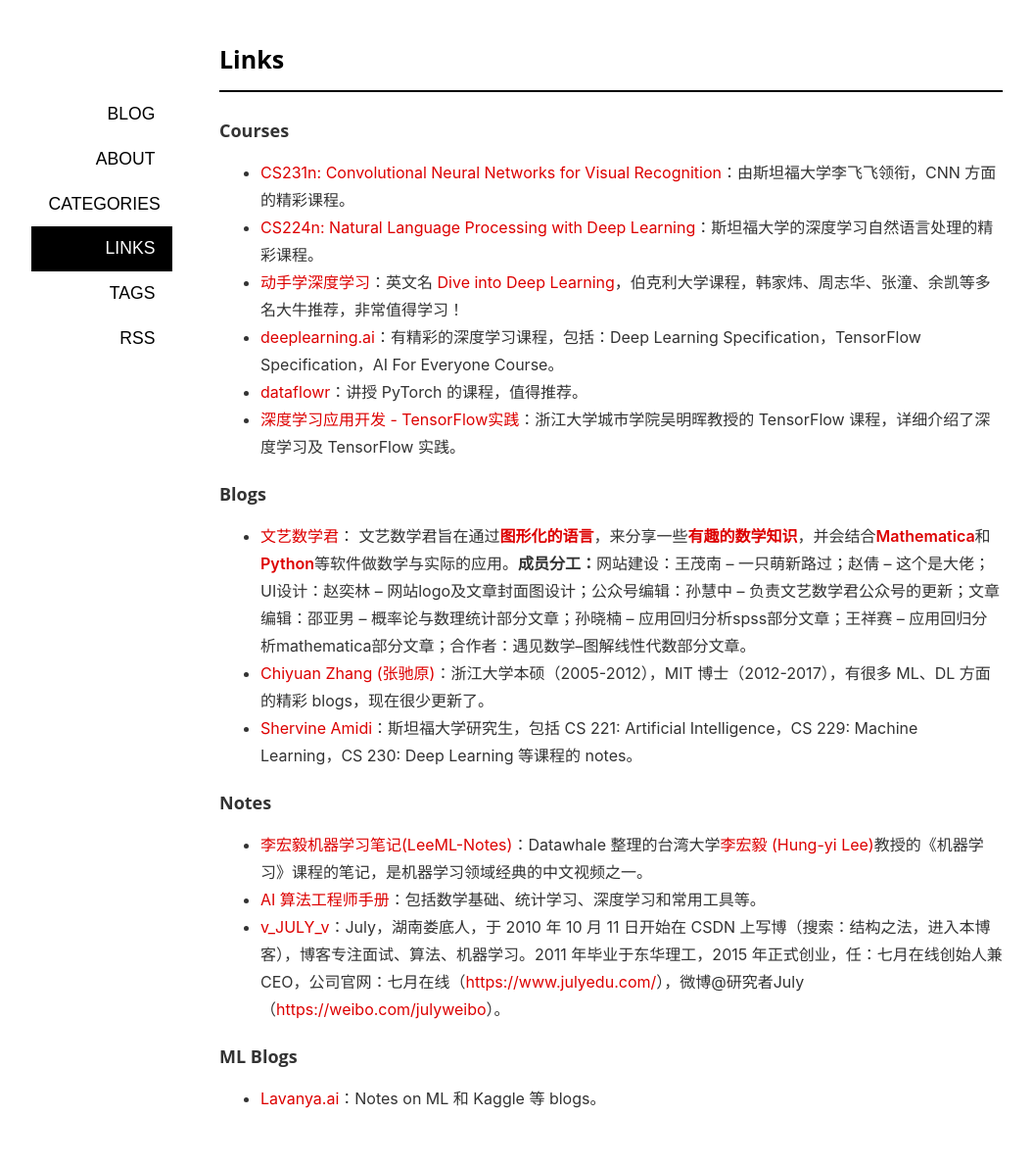
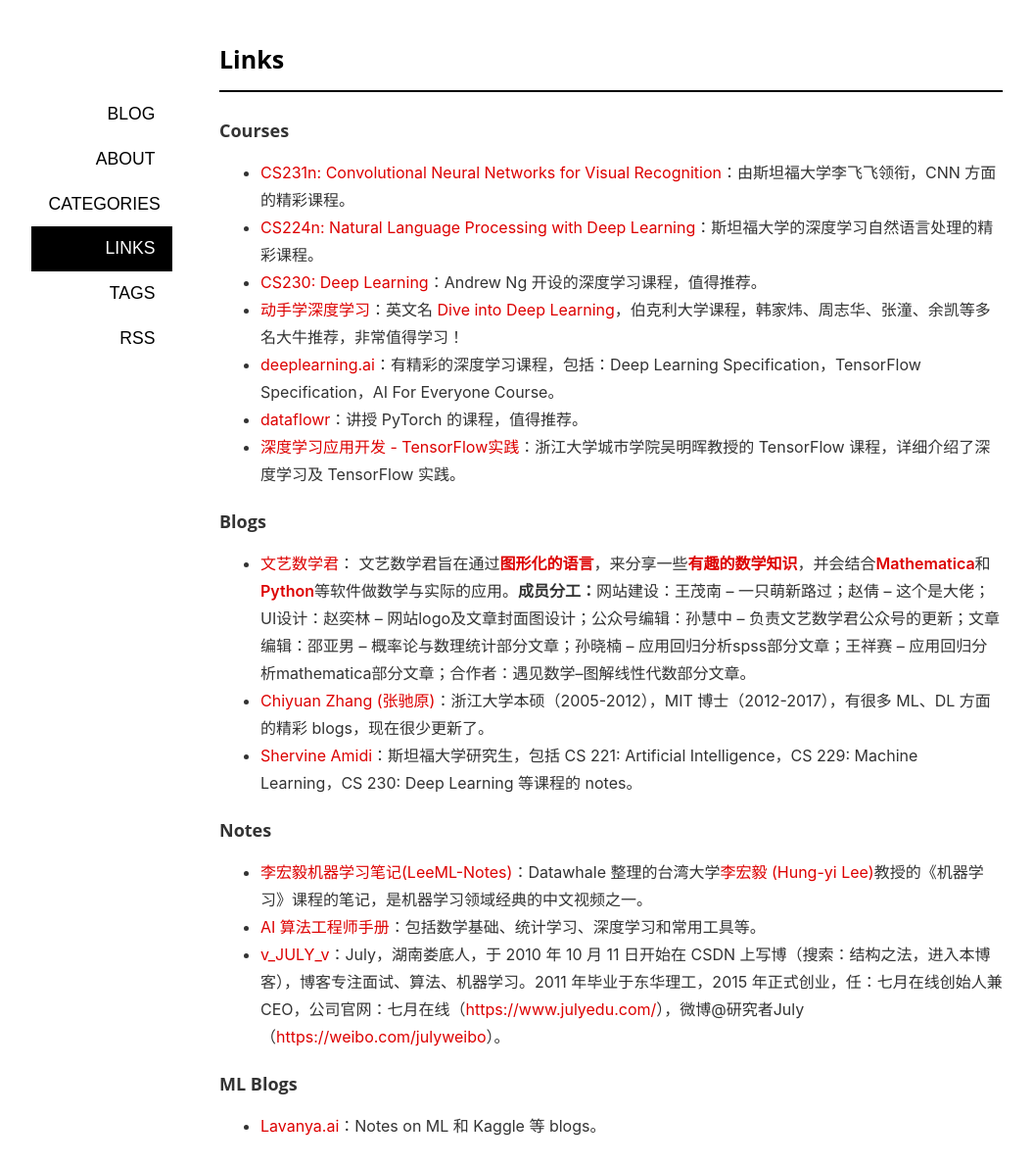
Before and after one commit to Quebradawill/quebrada.github.io, a Jekyll site: the page built from links.md, in a window 1280 px wide. Shown: the whole page at 98% size, without its empty margins (16-1071 px from the left). Built offline with Jekyll 4.4.1, drawn with Linux system fonts in a browser that asks for light colours; comment, search, counter and statistics services are not loaded; before the commit the page ends 1161 px from its top, so only the background shows below that.

Commit message:
Update links.md

```diff
--- a/links.md
+++ b/links.md
@@ -9,6 +9,7 @@ author_footer: false
 
 - [CS231n: Convolutional Neural Networks for Visual Recognition](http://vision.stanford.edu/teaching/cs231n/)：由斯坦福大学李飞飞领衔，CNN 方面的精彩课程。
 - [CS224n: Natural Language Processing with Deep Learning](http://web.stanford.edu/class/cs224n/)：斯坦福大学的深度学习自然语言处理的精彩课程。
+- [CS230: Deep Learning](https://cs230.stanford.edu)：Andrew Ng 开设的深度学习课程，值得推荐。
 - [动手学深度学习](http://zh.d2l.ai)：英文名 [Dive into Deep Learning](https://d2l.ai)，伯克利大学课程，韩家炜、周志华、张潼、余凯等多名大牛推荐，非常值得学习！
 - [deeplearning.ai](https://www.deeplearning.ai)：有精彩的深度学习课程，包括：Deep Learning Specification，TensorFlow Specification，AI For Everyone Course。
 - [dataflowr](https://mlelarge.github.io/dataflowr-web/)：讲授 PyTorch 的课程，值得推荐。
```
